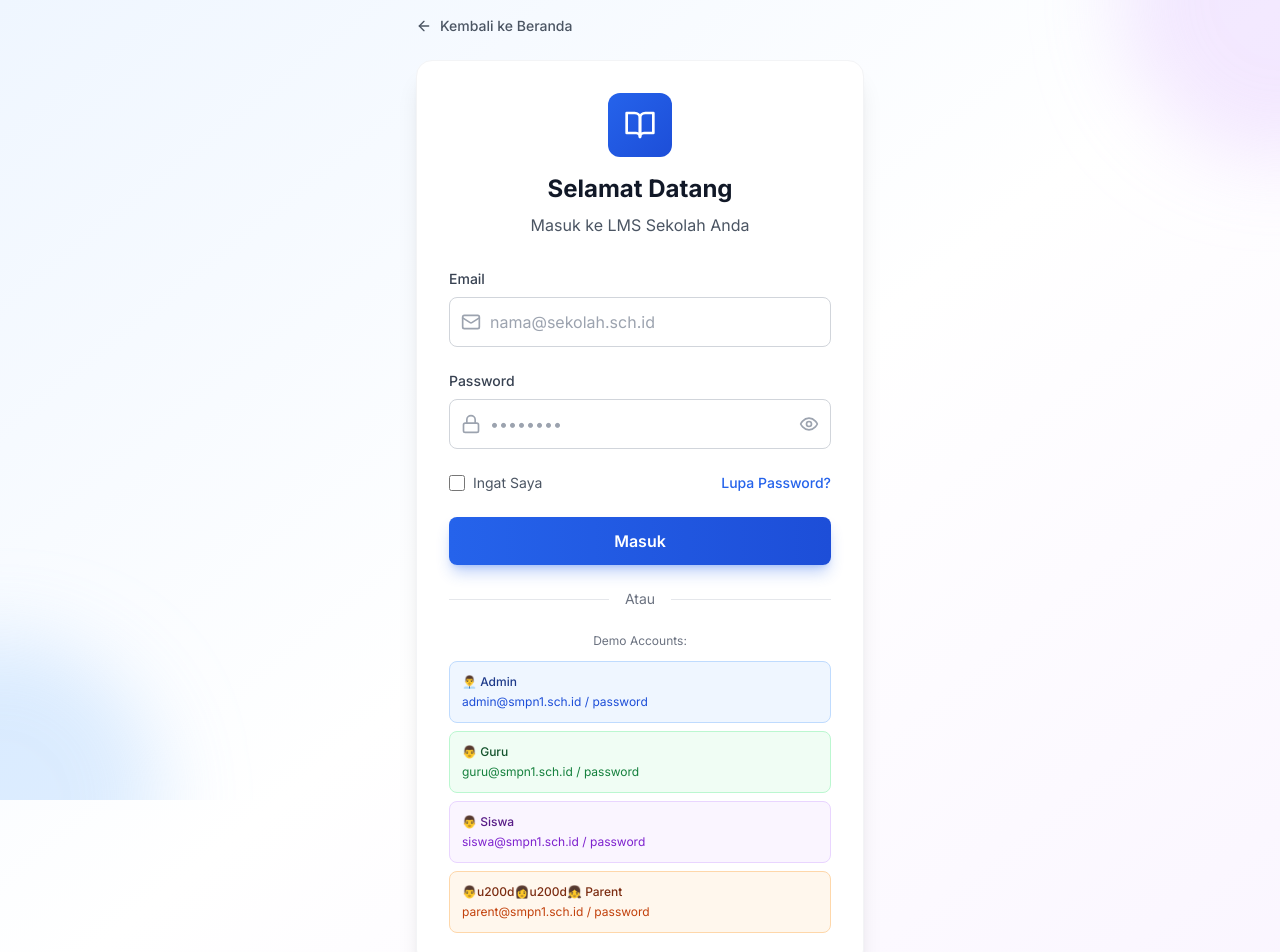
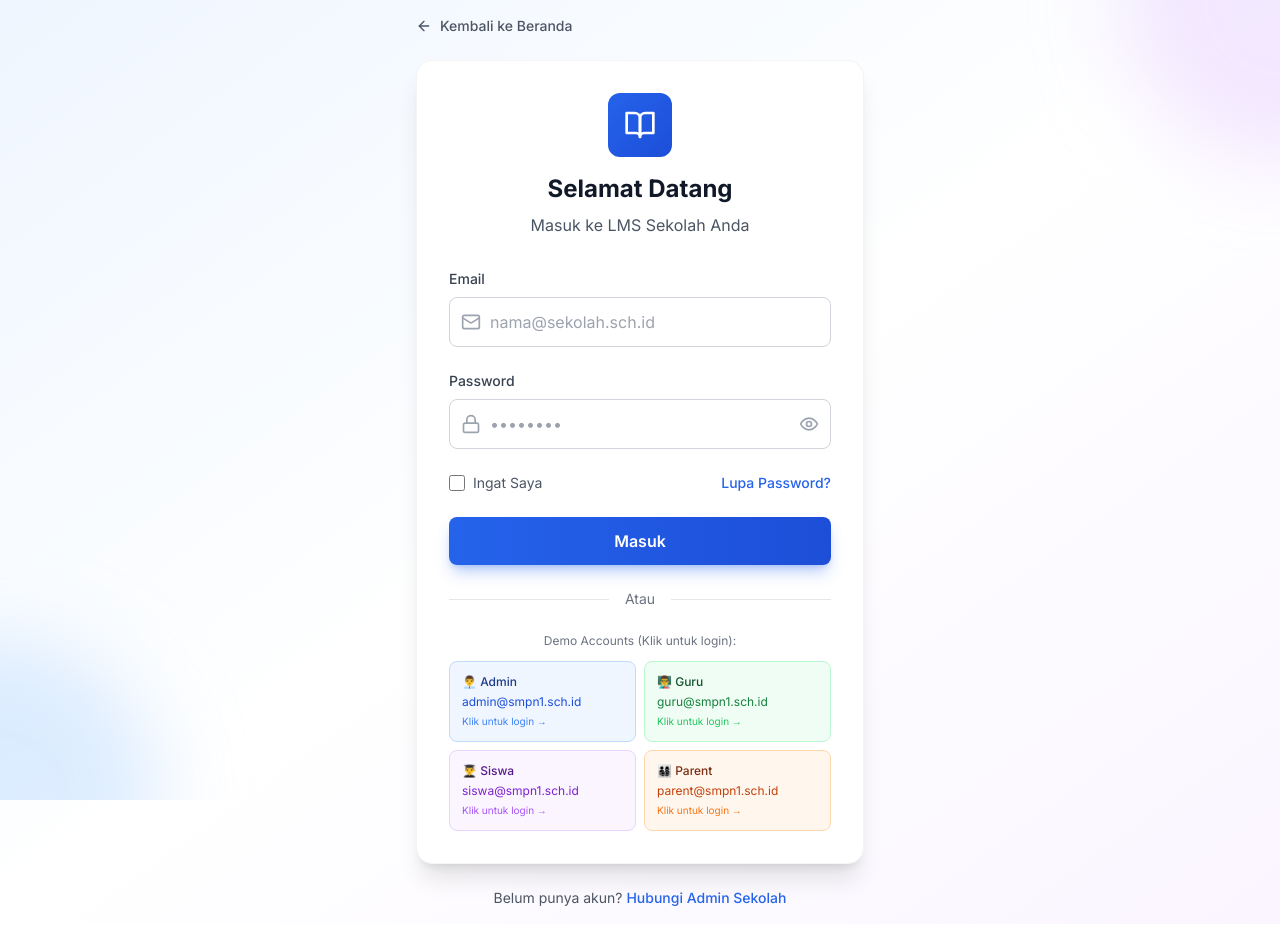
Before and after one commit to ikurniawann/lms, a Next.js app: page /login in a window 1280 px wide. Shown: the top 952 px of the page. After the commit the page ends 924 px from the top, so only its background shows below. Built offline with nearby package versions, Linux system fonts and the light colour scheme.

Commit message:
Add clickable demo login shortcuts and fix Parent emoji

```diff
--- a/src/app/login/page.tsx
+++ b/src/app/login/page.tsx
@@ -14,18 +14,31 @@ export default function LoginPage() {
   const [error, setError] = useState('');
   const router = useRouter();
 
+  // Demo authentication data
+  const demoUsers: Record<string, { password: string; role: string; redirect: string }> = {
+    'admin@smpn1.sch.id': { password: 'password', role: 'admin', redirect: '/dashboard' },
+    'guru@smpn1.sch.id': { password: 'password', role: 'guru', redirect: '/dashboard-guru' },
+    'siswa@smpn1.sch.id': { password: 'password', role: 'siswa', redirect: '/dashboard-siswa' },
+    'parent@smpn1.sch.id': { password: 'password', role: 'parent', redirect: '/parent/dashboard' },
+  };
+
+  const handleQuickLogin = async (demoEmail: string) => {
+    setEmail(demoEmail);
+    setPassword('password');
+    setLoading(true);
+    setError('');
+
+    const user = demoUsers[demoEmail];
+    if (user) {
+      await new Promise(resolve => setTimeout(resolve, 300));
+      router.push(user.redirect);
+    }
+  };
+
   const handleSubmit = async (e: React.FormEvent) => {
     e.preventDefault();
     setLoading(true);
     setError('');
-
-    // Demo authentication (bypass Supabase for testing)
-    const demoUsers: Record<string, { password: string; role: string; redirect: string }> = {
-      'admin@smpn1.sch.id': { password: 'password', role: 'admin', redirect: '/dashboard' },
-      'guru@smpn1.sch.id': { password: 'password', role: 'guru', redirect: '/dashboard-guru' },
-      'siswa@smpn1.sch.id': { password: 'password', role: 'siswa', redirect: '/dashboard-siswa' },
-      'parent@smpn1.sch.id': { password: 'password', role: 'parent', redirect: '/parent/dashboard' },
-    };
 
     const user = demoUsers[email];
 
@@ -35,10 +48,7 @@ export default function LoginPage() {
       return;
     }
 
-    // Simulate loading
     await new Promise(resolve => setTimeout(resolve, 500));
-
-    // Redirect based on role
     router.push(user.redirect);
   };
 
@@ -172,26 +182,46 @@ export default function LoginPage() {
             </div>
           </div>
 
-          {/* Demo Accounts */}
+          {/* Demo Accounts - Clickable Shortcuts */}
           <div className="space-y-3">
-            <p className="text-xs text-gray-500 text-center mb-2">Demo Accounts:</p>
-            <div className="space-y-2">
-              <div className="p-3 bg-blue-50 rounded-lg border border-blue-200">
-                <div className="text-xs font-medium text-blue-900 mb-1">👨‍💼 Admin</div>
-                <div className="text-xs text-blue-700">admin@smpn1.sch.id / password</div>
-              </div>
-              <div className="p-3 bg-green-50 rounded-lg border border-green-200">
-                <div className="text-xs font-medium text-green-900 mb-1">👨‍ Guru</div>
-                <div className="text-xs text-green-700">guru@smpn1.sch.id / password</div>
-              </div>
-              <div className="p-3 bg-purple-50 rounded-lg border border-purple-200">
-                <div className="text-xs font-medium text-purple-900 mb-1">👨‍ Siswa</div>
-                <div className="text-xs text-purple-700">siswa@smpn1.sch.id / password</div>
-              </div>
-              <div className="p-3 bg-orange-50 rounded-lg border border-orange-200">
-                <div className="text-xs font-medium text-orange-900 mb-1">👨u200d👩u200d👧 Parent</div>
-                <div className="text-xs text-orange-700">parent@smpn1.sch.id / password</div>
-              </div>
+            <p className="text-xs text-gray-500 text-center mb-2">Demo Accounts (Klik untuk login):</p>
+            <div className="grid grid-cols-2 gap-2">
+              <button
+                type="button"
+                onClick={() => handleQuickLogin('admin@smpn1.sch.id')}
+                className="p-3 bg-blue-50 hover:bg-blue-100 rounded-lg border border-blue-200 transition-all text-left cursor-pointer group"
+              >
+                <div className="text-xs font-medium text-blue-900 mb-1 group-hover:text-blue-800">👨‍💼 Admin</div>
+                <div className="text-xs text-blue-700">admin@smpn1.sch.id</div>
+                <div className="text-[10px] text-blue-500 mt-1">Klik untuk login →</div>
+              </button>
+              <button
+                type="button"
+                onClick={() => handleQuickLogin('guru@smpn1.sch.id')}
+                className="p-3 bg-green-50 hover:bg-green-100 rounded-lg border border-green-200 transition-all text-left cursor-pointer group"
+              >
+                <div className="text-xs font-medium text-green-900 mb-1 group-hover:text-green-800">👨‍🏫 Guru</div>
+                <div className="text-xs text-green-700">guru@smpn1.sch.id</div>
+                <div className="text-[10px] text-green-500 mt-1">Klik untuk login →</div>
+              </button>
+              <button
+                type="button"
+                onClick={() => handleQuickLogin('siswa@smpn1.sch.id')}
+                className="p-3 bg-purple-50 hover:bg-purple-100 rounded-lg border border-purple-200 transition-all text-left cursor-pointer group"
+              >
+                <div className="text-xs font-medium text-purple-900 mb-1 group-hover:text-purple-800">👨‍🎓 Siswa</div>
+                <div className="text-xs text-purple-700">siswa@smpn1.sch.id</div>
+                <div className="text-[10px] text-purple-500 mt-1">Klik untuk login →</div>
+              </button>
+              <button
+                type="button"
+                onClick={() => handleQuickLogin('parent@smpn1.sch.id')}
+                className="p-3 bg-orange-50 hover:bg-orange-100 rounded-lg border border-orange-200 transition-all text-left cursor-pointer group"
+              >
+                <div className="text-xs font-medium text-orange-900 mb-1 group-hover:text-orange-800">👨‍👩‍👧‍👦 Parent</div>
+                <div className="text-xs text-orange-700">parent@smpn1.sch.id</div>
+                <div className="text-[10px] text-orange-500 mt-1">Klik untuk login →</div>
+              </button>
             </div>
           </div>
         </div>
```
